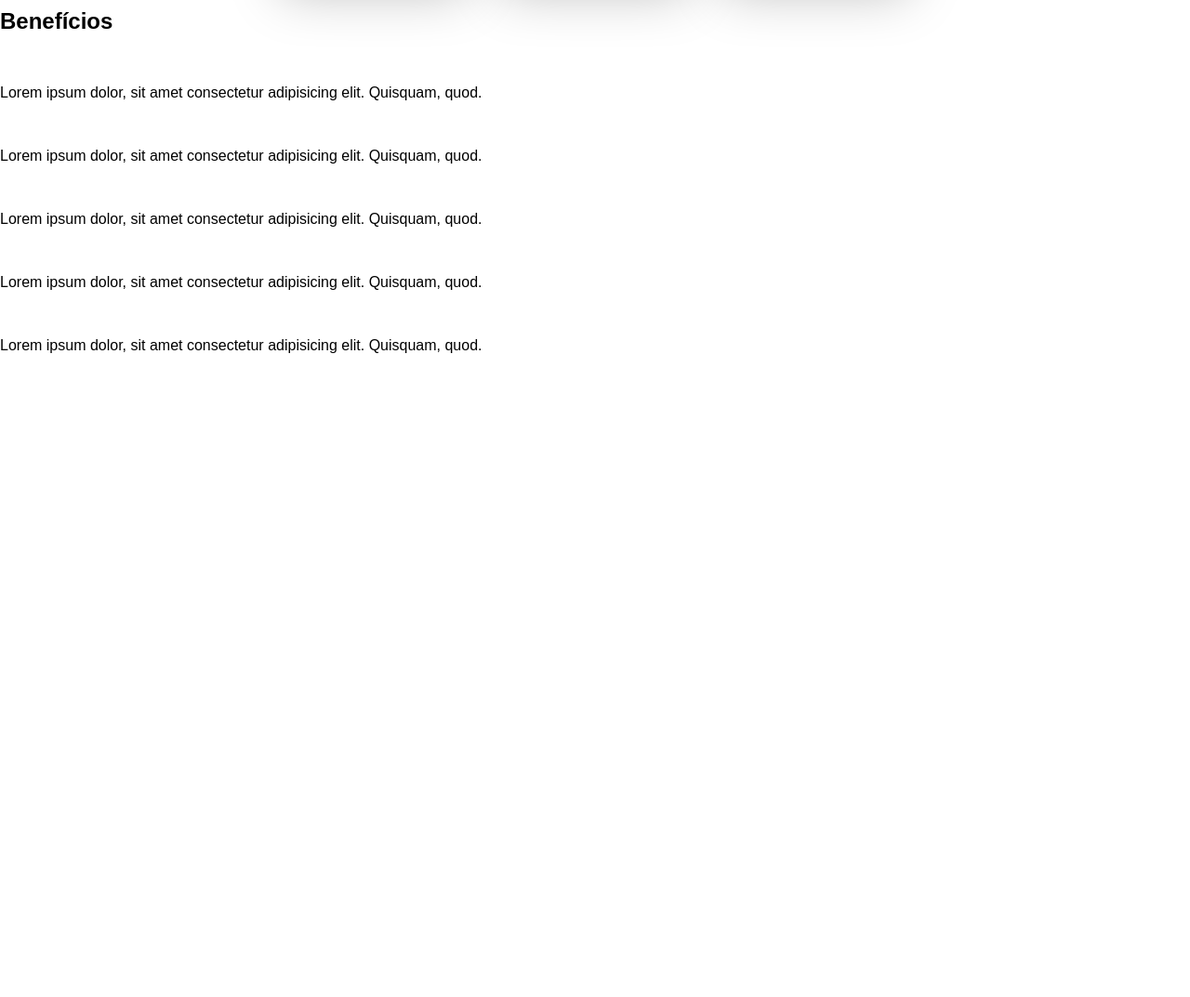
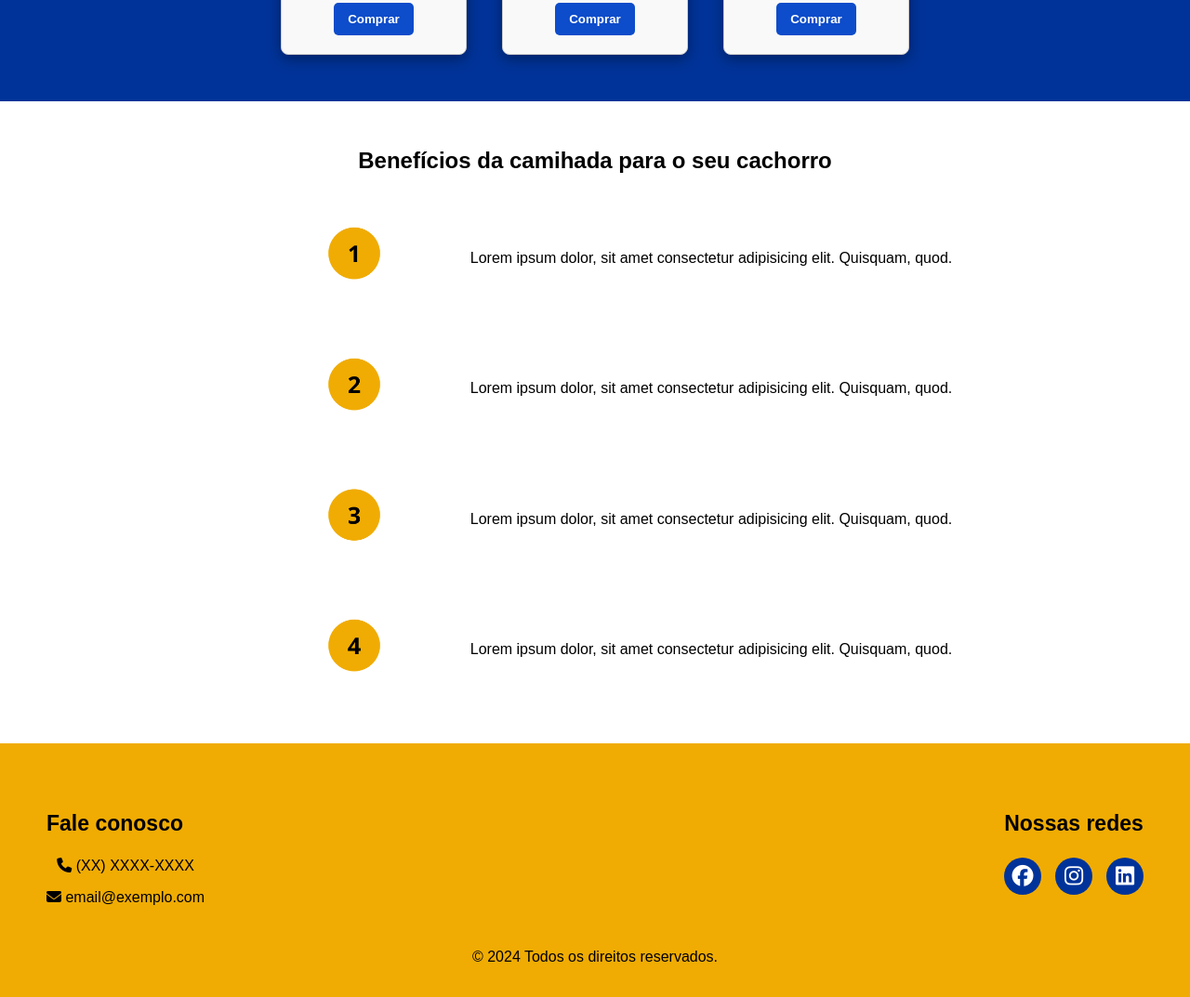
Before and after one commit to Al-Felipe/Tcc, a plain HTML site: page index.html in a window 1280 px wide. Shown: the part 1055-2128 px from the top of the page at 93% size. Before the commit the page ends 1452 px from the top, so only its background shows below. Drawn offline with nearby package versions, Linux system fonts and the light colour scheme.

Commit message:
Add files via upload

```diff
--- a/index.html
+++ b/index.html
@@ -9,17 +9,24 @@
       rel="stylesheet"
       href="https://fonts.googleapis.com/css2?family=Material+Symbols+Outlined:opsz,wght,FILL,GRAD@24,400,0,0&icon_names=pet_supplies"
     />
+    <link
+      rel="stylesheet"
+      href="https://cdnjs.cloudflare.com/ajax/libs/font-awesome/6.5.2/css/all.min.css"
+    />
   </head>
   <body>
     <header>
       <nav>
         <ul>
-          <li id="logo" class="hover-effect link-efeito">Logo</li>
-          <div class="mid-links">
-            <li><a href="" class="link-efeito">Ínicio</a></li>
-            <li><a href="" class="link-efeito">Planos</a></li>
-            <li><a href="" class="link-efeito">Benefícios</a></li>
-          </div>
+          <li class="logo">
+            <a href="" class="link-efeito">Logo</a>
+          </li>
+          <li class="mid-links">
+            <a href="" class="link-efeito">Ínicio</a>
+            <a href="#sobre" class="link-efeito">Sobre</a>
+            <a href="#planos" class="link-efeito">Planos</a>
+            <a href="#beneficios" class="link-efeito">Benefícios</a>
+          </li>
           <li>
             <a href="" class="login link-efeito">Login</a>
             <a href="" class="link-efeito">Cadastrar</a>
@@ -28,7 +35,7 @@
       </nav>
     </header>
 
-    <div class="hero-section">
+    <div class="hero-section" id="home">
       <div class="hero-container">
         <h1>
           Lorem ipsum dolor sit amet consectetur adipisicing elit. Numquam minus
@@ -41,7 +48,22 @@
       </div>
     </div>
 
-    <div class="planos">
+    <div class="about" id="sobre">
+      <p>
+        Acreditamos que todo cão merece atenção, carinho e passeios que
+        estimulem corpo e mente. Somos apaixonados por animais e especializados
+        em proporcionar caminhadas seguras, divertidas e adaptadas à
+        personalidade de cada pet.
+      </p>
+      <p>
+        Com experiência no cuidado e bem-estar animal, oferecemos um serviço de
+        dog walker confiável, responsável e afetuoso. Cada passeio é planejado
+        com amor, respeitando o ritmo do seu cachorro e garantindo momentos de
+        alegria e exercício ao ar livre.
+      </p>
+    </div>
+
+    <div class="planos" id="planos">
       <div class="plan-container">
         <h2 class="plan-title">Conheça nossos planos</h2>
         <div class="plan-wrapper">
@@ -70,39 +92,32 @@
       </div>
     </div>
 
-    <div class="beneficios">
-      <div class="benetift-container">
-        <h2 class="benefit-title">Benefícios</h2>
-        <div>
-          <img src="" alt="" />
+    <div class="beneficios" id="beneficios">
+      <h2 class="benefit-title">Benefícios da camihada para o seu cachorro</h2>
+      <div class="benefit-container">
+        <div class="benefit-wrapper">
+          <img src="/img/1.png" alt="icon-number1" class="benefit-img" />
           <p>
             Lorem ipsum dolor, sit amet consectetur adipisicing elit. Quisquam,
             quod.
           </p>
         </div>
-        <div>
-          <img src="" alt="" />
+        <div class="benefit-wrapper">
+          <img src="/img/2.png" alt="icon-number2" class="benefit-img" />
           <p>
             Lorem ipsum dolor, sit amet consectetur adipisicing elit. Quisquam,
             quod.
           </p>
         </div>
-        <div>
-          <img src="" alt="" />
+        <div class="benefit-wrapper">
+          <img src="/img/3.png" alt="icon-number3" class="benefit-img" />
           <p>
             Lorem ipsum dolor, sit amet consectetur adipisicing elit. Quisquam,
             quod.
           </p>
         </div>
-        <div>
-          <img src="" alt="" />
-          <p>
-            Lorem ipsum dolor, sit amet consectetur adipisicing elit. Quisquam,
-            quod.
-          </p>
-        </div>
-        <div>
-          <img src="" alt="" />
+        <div class="benefit-wrapper">
+          <img src="/img/4.png" alt="icon-number4" class="benefit-img" />
           <p>
             Lorem ipsum dolor, sit amet consectetur adipisicing elit. Quisquam,
             quod.
@@ -111,6 +126,32 @@
       </div>
     </div>
 
-    <footer></footer>
+    <footer>
+      <div class="footer-container">
+        <div>
+          <p class="footer-title"><b>Fale conosco</b></p>
+          <p class="phone"><i class="fa-solid fa-phone"></i> (XX) XXXX-XXXX</p>
+          <p class="email">
+            <i class="fa-solid fa-envelope"></i> email@exemplo.com
+          </p>
+        </div>
+        <div class="social-media">
+          <p class="footer-title"><b>Nossas redes</b></p>
+          <div class="social-container">
+            <div class="circle">
+              <i class="fa-brands fa-facebook clr-white icon-size"></i>
+            </div>
+            <div class="circle">
+              <i class="fa-brands fa-instagram clr-white icon-size"></i>
+            </div>
+            <div class="circle">
+              <i class="fa-brands fa-linkedin clr-white icon-size"></i>
+            </div>
+          </div>
+        </div>
+      </div>
+
+      <p class="rights">© 2024 Todos os direitos reservados.</p>
+    </footer>
   </body>
 </html>
--- a/style.css
+++ b/style.css
@@ -1,11 +1,16 @@
 * {
   box-sizing: border-box;
+}
+
+html {
+  /* =scroll-behavior: smooth; */
 }
 
 body {
   margin: 0;
   padding: 0;
   font-family: Arial, Helvetica, sans-serif;
+  scroll-behavior: smooth;
 }
 
 a {
@@ -17,6 +22,12 @@ button {
 }
 
 /* Navigation area */
+header {
+  /* position: sticky;
+  top: 0;
+  z-index: 1000; */
+}
+
 ul {
   display: flex;
   padding: 20px;
@@ -27,10 +38,6 @@ ul {
 ul a {
   color: black;
   font-weight: bold;
-}
-
-#logo {
-    cursor: pointer;
 }
 
 .mid-links {
@@ -51,7 +58,7 @@ ul a {
 }
 
 .link-efeito::after {
-    content: '';
+  content: "";
   position: absolute;
   bottom: 0;
   left: 0;
@@ -70,7 +77,7 @@ ul a {
 
 /* Hero area */
 .hero-section {
-    background-color: #F0AC03;
+  background-color: #f0ac03;
 }
 
 .hero-container {
@@ -98,7 +105,7 @@ ul a {
   display: flex;
   justify-content: center;
   flex-wrap: wrap;
-    gap: 38px
+  gap: 38px;
 }
 
 .card-plan {
@@ -112,7 +119,7 @@ ul a {
   max-width: 100%;
   border-radius: 8px;
   background-color: #f9f9f9;
-    box-shadow: rgba(0, 0, 0, 0.25) 0px 54px 55px, rgba(0, 0, 0, 0.12) 0px -12px 30px, rgba(0, 0, 0, 0.12) 0px 4px 6px, rgba(0, 0, 0, 0.17) 0px 12px 13px, rgba(0, 0, 0, 0.09) 0px -3px 5px;
+  box-shadow: rgba(0, 0, 0, 0.35) 0px 5px 15px;
 }
 
 .plan-title {
@@ -136,3 +143,80 @@ ul a {
   background-color: #002080;
   transition: 0.5s;
 }
+
+/* Benefit area */
+.beneficios {
+  padding: 30px;
+}
+
+.benefit-title {
+  text-align: center;
+}
+
+.benefit-wrapper {
+  display: flex;
+  justify-content: center;
+  align-items: center;
+}
+
+.benefit-img {
+  width: 250px;
+  max-width: 100%;
+}
+
+/* Footer */
+footer {
+  padding: 50px;
+  background-color: #f0ac03;
+}
+
+.footer-container {
+  display: flex;
+  justify-content: space-between;
+}
+
+.footer-title {
+  font-size: 23px;
+}
+
+.rights {
+  margin: 0;
+  padding-top: 30px;
+}
+
+.social-media,
+.phone,
+.rights {
+  text-align: center;
+}
+
+.clr-white {
+  color: white;
+}
+
+.icon-size {
+  font-size: 23px;
+}
+
+.circle {
+  background-color: #003399;
+  color: white;
+  width: 40px;
+  height: 40px;
+  border-radius: 50%;
+  display: flex;
+  align-items: center;
+  justify-content: center;
+  font-size: 18px;
+  cursor: pointer;
+}
+
+.social-container {
+    display: flex;
+    gap: 15px;
+}
+
+.circle:hover {
+    background-color: #134ab8;
+    transition: 0.5s;
+}
```
Also changed, not shown: img/1.png (added), img/2.png (added), img/3.png (added), img/4.png (added), img/5.png (added), img/logo.png (added). Lines whose indentation alone changed are shown as unchanged.
